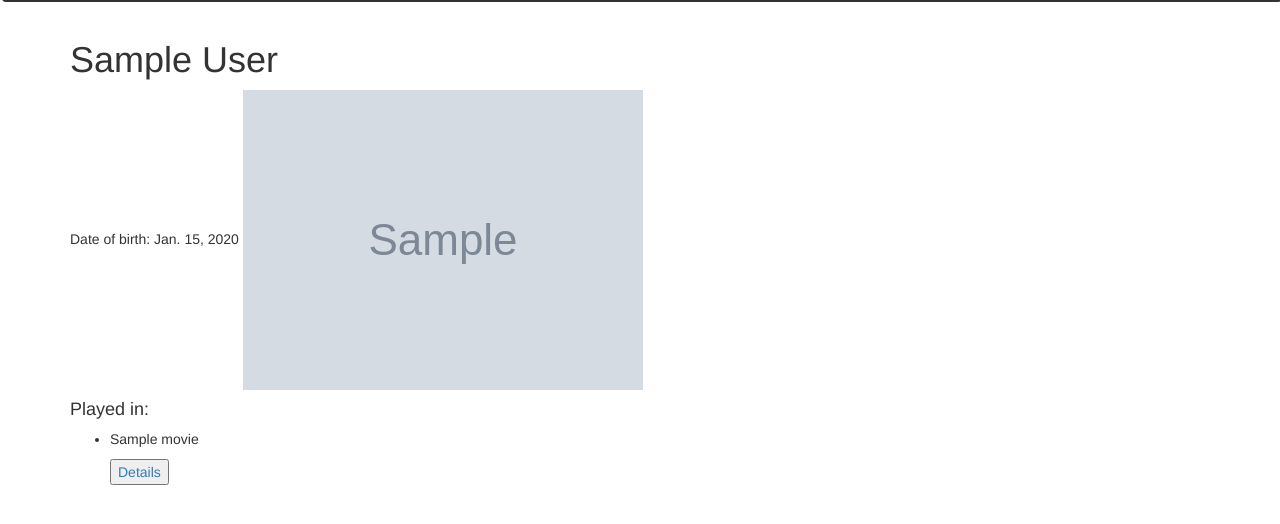
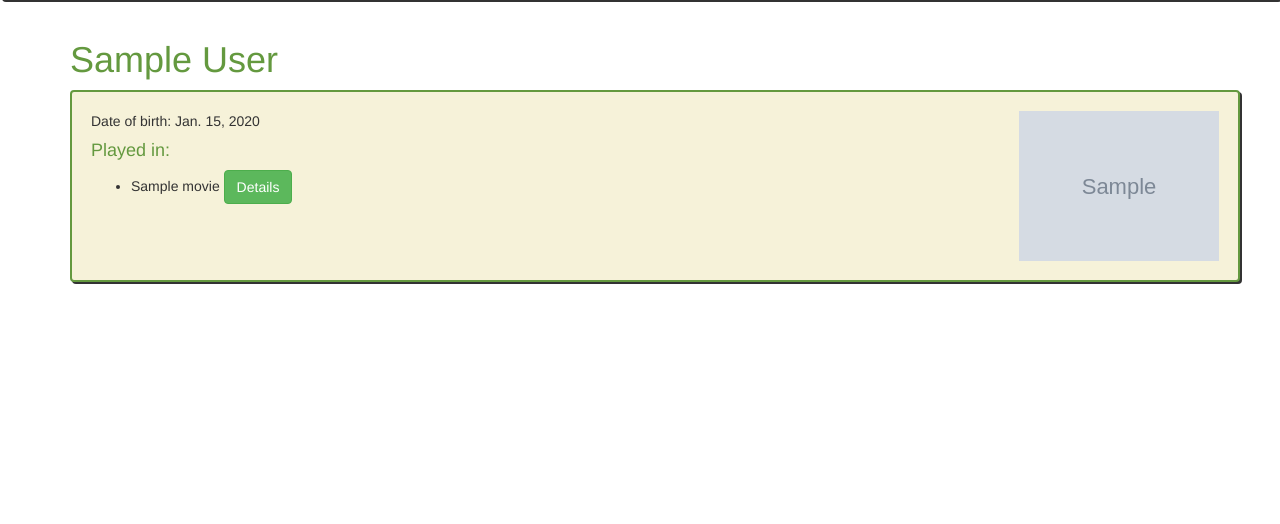
Before and after one commit to awp2017/MovieBox, a Django app: page /actor/1/ in a window 1280 px wide. Shown: the part 74-598 px from the top of the page. Run offline with Django 3.2, Linux system fonts and the light colour scheme; tables that the repository leaves empty hold one stand-in row (values such as "Sample post"); grey boxes marked "Sample" are stand-in pictures; some libraries are stand-ins or nearby versions.

Commit message:
added even more css :) :) :) :) :) :)

```diff
--- a/MovieBoxProject/MovieBox/templates/actor.html
+++ b/MovieBoxProject/MovieBox/templates/actor.html
@@ -3,28 +3,31 @@
 {% block title %}MovieBox/{{ actor.first_name }} {{ actor.last_name }}{% endblock %}
 
 {% block content %}
-<h1>{{ actor.first_name }} {{ actor.last_name}}</h1>
-
+<h1 style="color: #64993F;">{{ actor.first_name }} {{ actor.last_name}}</h1>
+<div class="container well" style="background-color: #f6f2d9; border-color: #64993F; border-width: 2px; box-shadow: 2px 2px;">
+<div class="pull-right">
+  <img src="{{actor.picture.url}}" alt="pic" style="width: 200px">
+</div>
 <div>
     Date of birth: {{ actor.birth_date }}
-    <img src ="{{ actor.picture }}" />
 </div>
 
 <div>
-    <h4>Played in:</h4>
-    <ul>
+
+    <h4 style="color: #64993F;">Played in:</h4>
+      <ul>
        	{% for movie in actor.Movies.all %}
-       	<li>
-       		<p>{{ movie.name }}</p>
+        <li><div style="display: inline-block;">
+       		{{ movie.name }}
        		<a href="/movie/{{ movie.pk }}/">
-                    <button>
+                    <button class="btn btn-success">
                         Details
                     </button>
-                </a>
-   	   	</li>
+          </a>
+          </div></li>
 
        {% endfor %}
-    </ul>
+  </ul>
 </div>
-
+</div>
 {% endblock %}
--- a/MovieBoxProject/MovieBox/templates/signup.html
+++ b/MovieBoxProject/MovieBox/templates/signup.html
@@ -35,10 +35,6 @@
         <label for="id_birth_date">Birth Date</label>
         <input id="id_birth_name" type="date" name="birth_date" value="{{ form.instance.birth_date }}" required class="form-control"/>
     </div>
-    <div>
-        <label for="id_image">Profile Picture</label>
-        <input id="id_image" type="file" class="" value="{{ form.instance.profile_pic }}" name="image">
-    </div>
     <br/>
     <button type="submit" class="btn btn-success">Sign Up</button>
 </form>
```
